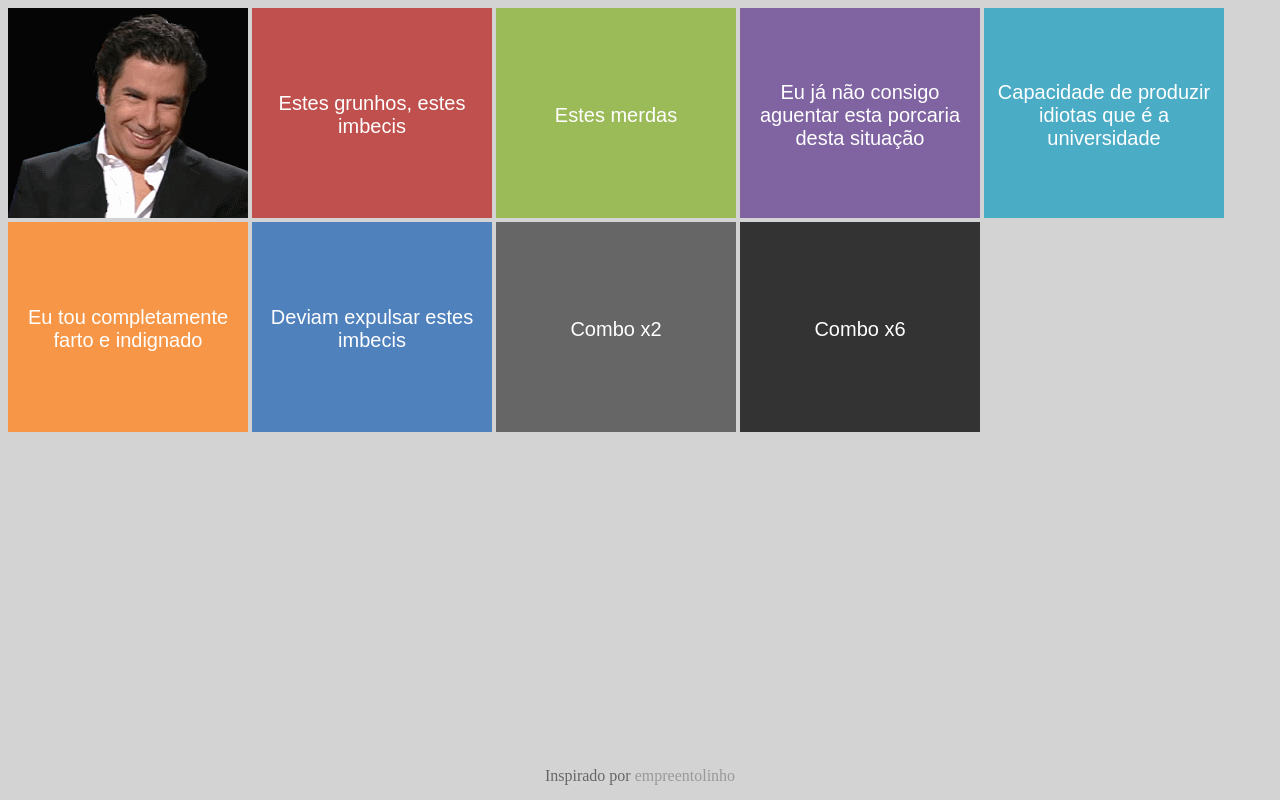
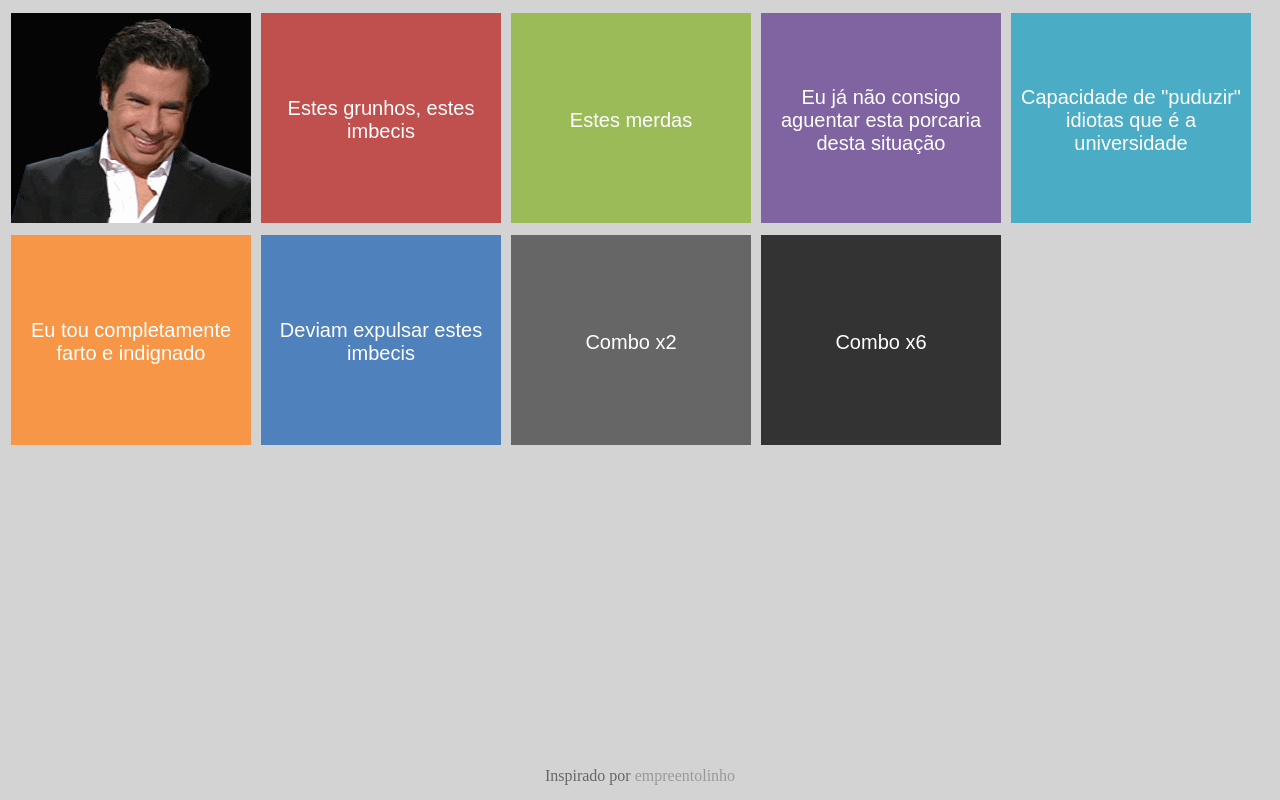
Before and after one commit to TMMV/lpn, a plain HTML site: page index.html in a window 1280 px wide. Drawn offline with Linux system fonts and the light colour scheme.

Commit message:
no message

```diff
--- a/index.html
+++ b/index.html
@@ -15,7 +15,7 @@
 	  	color: white;
 	  	background-color: #333;
 	  	vertical-align: top;
-
+	  	margin: 5px 3px 3px 3px;
   		line-height: 210px;
 	  }
 	  .botao p{
@@ -28,6 +28,7 @@
 	  	cursor: pointer;
 	  }
 	  img{
+	  	margin: 5px 3px 3px 3px;
 	  	display: inline-block;
 	  }
 	  a{
@@ -70,7 +71,7 @@
         </audio>
 </a>
 <a class="botao" style="background-color: #4bacc6;" onclick="playVid(3)">
-	<p>Capacidade de produzir idiotas que é a universidade</p>
+	<p>Capacidade de "puduzir" idiotas que é a universidade</p>
 		<audio preload="auto" class="audio3">
             <source src="universidade.mp3" type="audio/mpeg" ></source>
         </audio>
```
